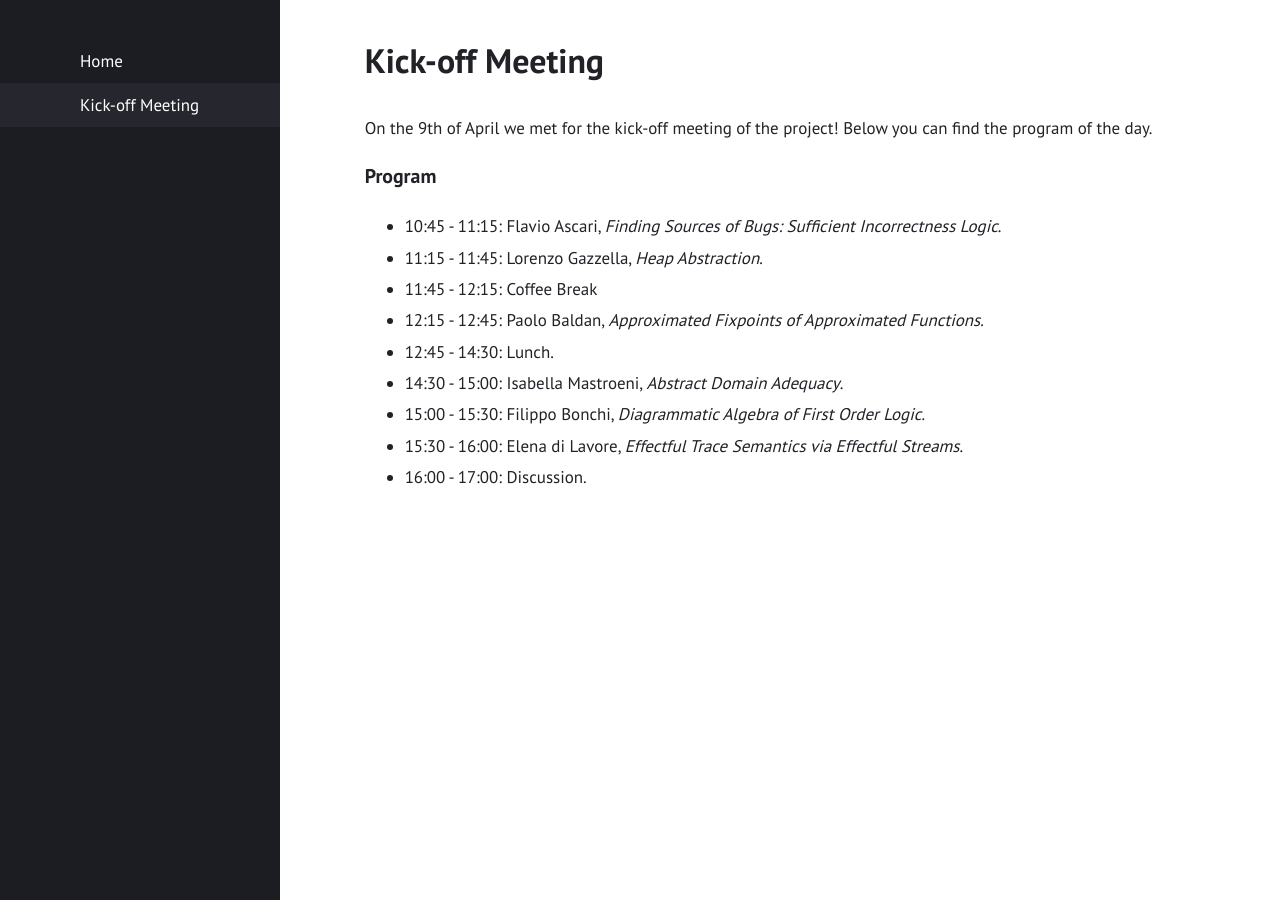
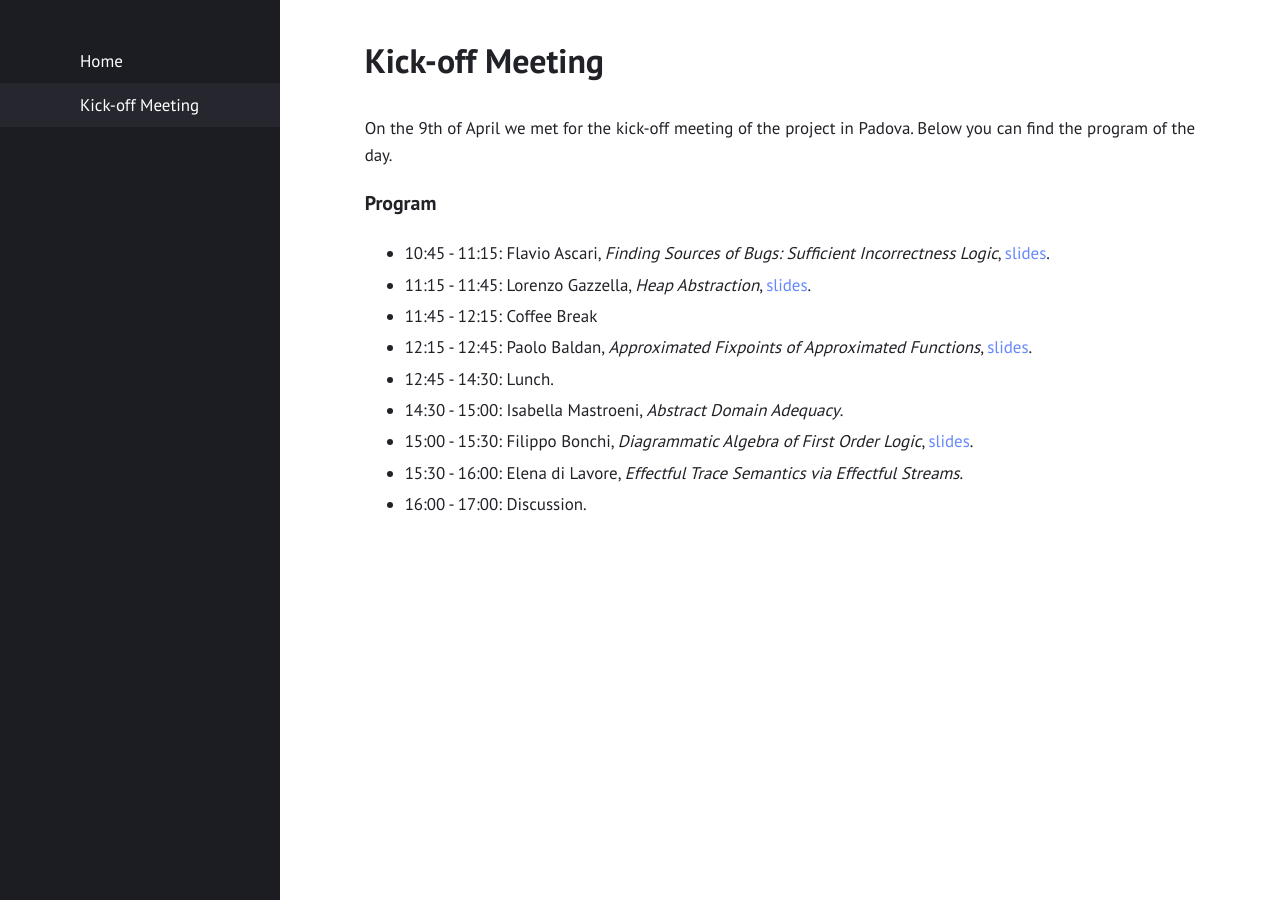
Before and after one commit to globbia/RAP-prin-pnrr, a Jekyll site: the page built from kickoff.md, in a window 1280 px wide. Built offline with Jekyll 4.4.1, drawn with Linux system fonts in a browser that asks for light colours; Markdown is read by kramdown in place of the engine named in the settings.

Commit message:
Update kickoff.md

```diff
--- a/kickoff.md
+++ b/kickoff.md
@@ -5,17 +5,17 @@ title: "Kick-off Meeting"
 
 ---
 
-On the 9th of April we met for the kick-off meeting of the project!
+On the 9th of April we met for the kick-off meeting of the project in Padova.
 Below you can find the program of the day.
 
 ### Program
 
- * 10:45 - 11:15: Flavio Ascari, _Finding Sources of Bugs: Sufficient Incorrectness Logic_.
- * 11:15 - 11:45: Lorenzo Gazzella, _Heap Abstraction_.
+ * 10:45 - 11:15: Flavio Ascari, _Finding Sources of Bugs: Sufficient Incorrectness Logic_, [slides](/assets/slides-Ascari-SIL.pdf).
+ * 11:15 - 11:45: Lorenzo Gazzella, _Heap Abstraction_, [slides](/assets/slides-Gazzella-Heap_abstraction.pdf).
  * 11:45 - 12:15: Coffee Break
- * 12:15 - 12:45: Paolo Baldan, _Approximated Fixpoints of Approximated Functions_.
+ * 12:15 - 12:45: Paolo Baldan, _Approximated Fixpoints of Approximated Functions_, [slides](/assets/Slides-Baldan-ApproximatedFixpoints.pdf).
  * 12:45 - 14:30: Lunch.
  * 14:30 - 15:00: Isabella Mastroeni, _Abstract Domain Adequacy_.
- * 15:00 - 15:30: Filippo Bonchi, _Diagrammatic Algebra of First Order Logic_.
+ * 15:00 - 15:30: Filippo Bonchi, _Diagrammatic Algebra of First Order Logic_, [slides](/assets/DAFOL.pdf).
  * 15:30 - 16:00: Elena di Lavore, _Effectful Trace Semantics via Effectful Streams_.
  * 16:00 - 17:00: Discussion.
```
